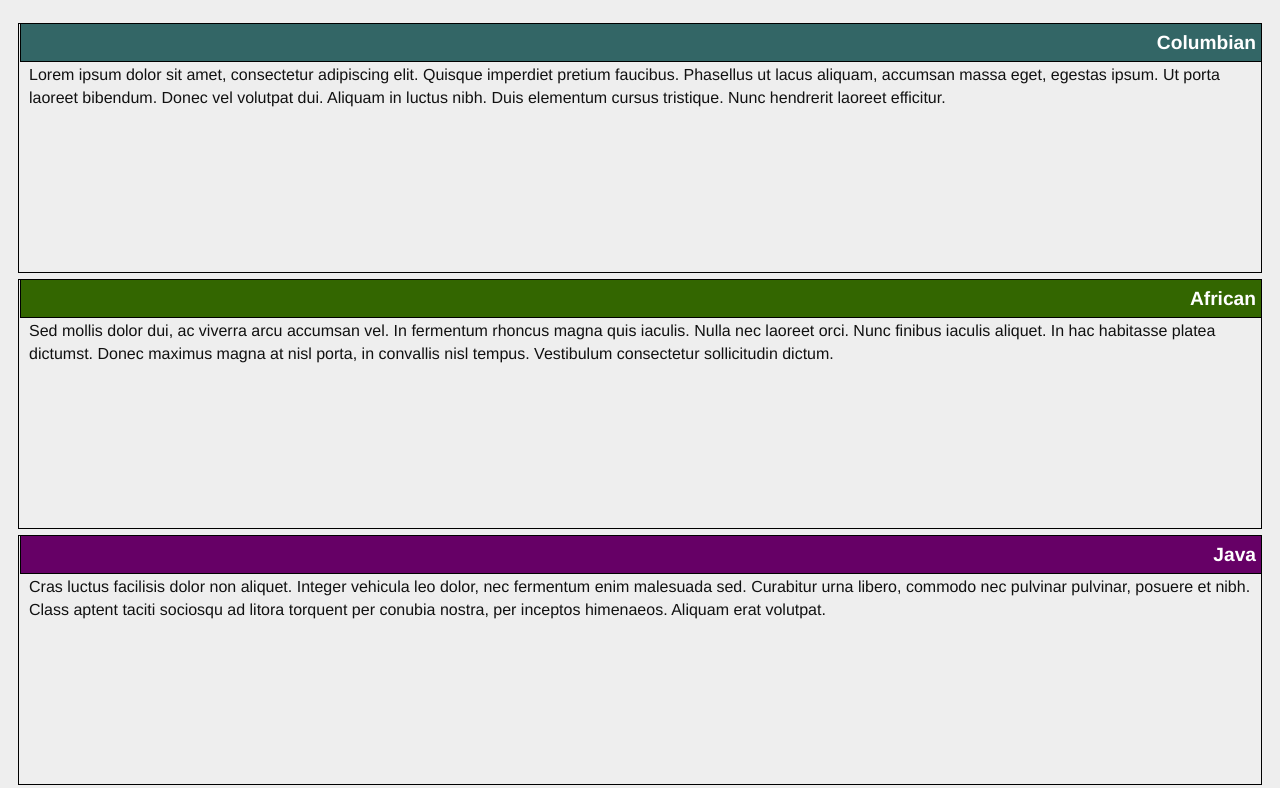
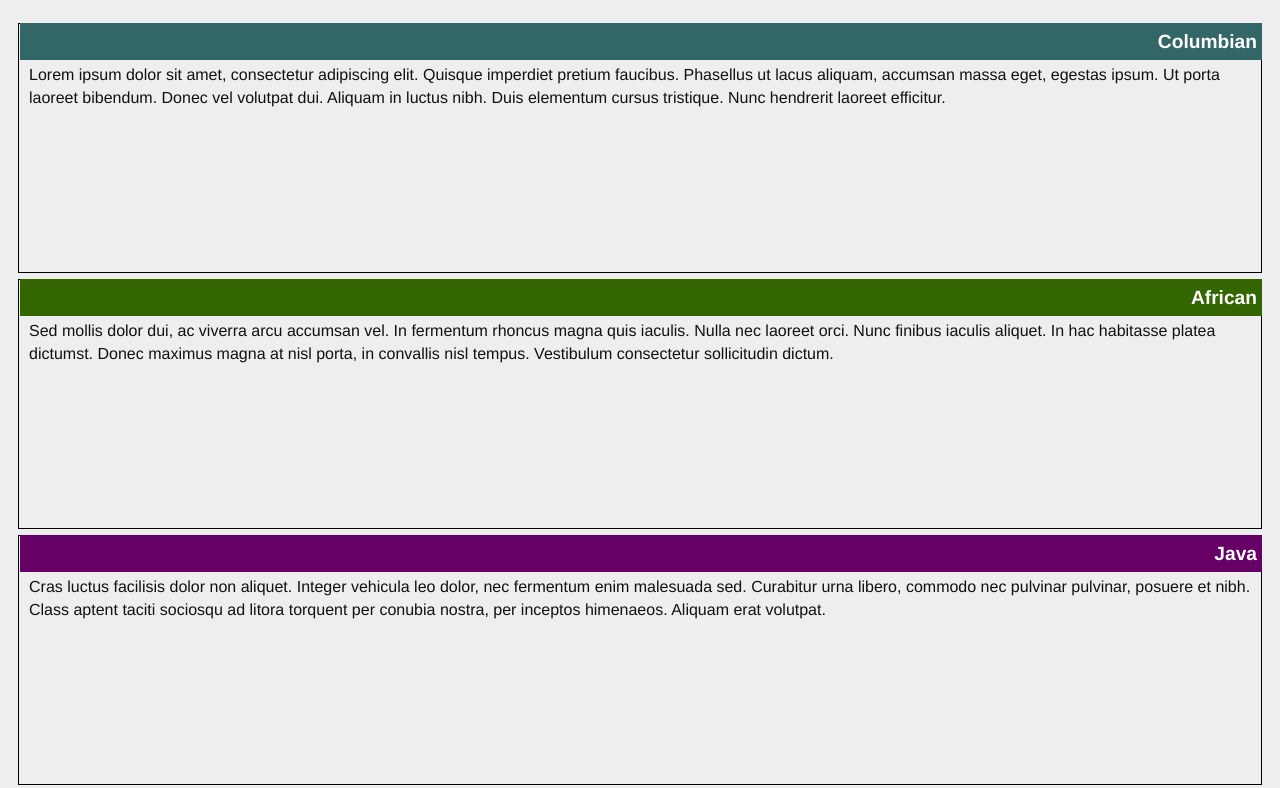
Before and after one commit to k2ed/first-site, a PHP site: page / in a window 1280 px wide. Shown: the part 80-868 px from the top of the page. Run offline with PHP 8.4, Linux system fonts and the light colour scheme; some web fonts are replaced.

Commit message:
Update styles.css

```diff
--- a/module3_assignment/css/styles.css
+++ b/module3_assignment/css/styles.css
@@ -111,7 +111,7 @@ body {
   right: -1px;
 
   float: right;
-  border: 1px solid black;
+  border: none;
 
   width: 100%;
 
```
